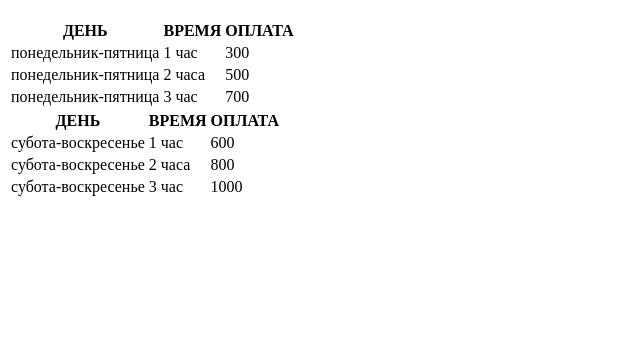
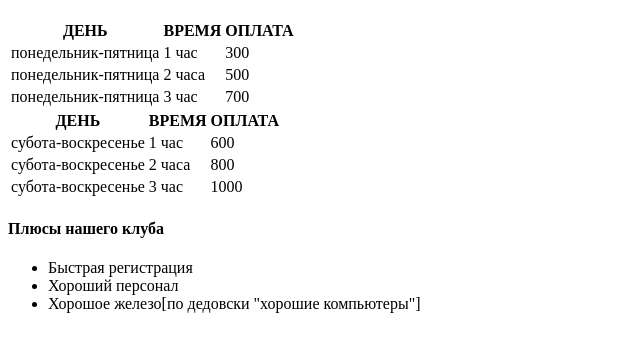
Before and after one commit to jegoroa/lev12, a plain HTML site: page index.html in a window 1280 px wide. Shown: the part 87-438 px from the top of the page, without its empty margins (0-640 px from the left). Drawn offline with Linux system fonts and the light colour scheme.

Commit message:
Update index.html

```diff
--- a/index.html
+++ b/index.html
@@ -51,5 +51,14 @@
 </tr>
 </table>
     </div>
+    <div class="plus">
+<h4>Плюсы нашего клуба</h4>
+<ul>
+  <li> Быстрая регистрация</li>
+ <li> Хороший персонал</li>
+ <li> Хорошое железо[по дедовски "хорошие компьютеры"]</li>
+ </ul>
+     </div>
+
  </main>
 </html>
```
